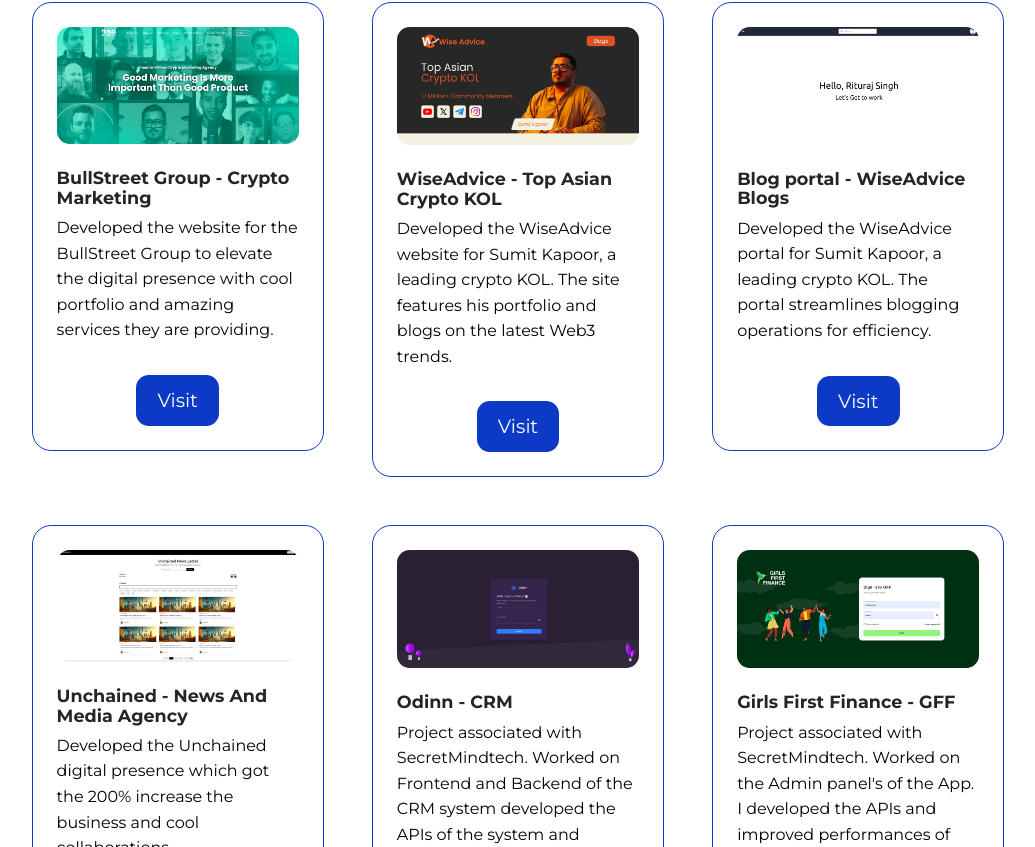
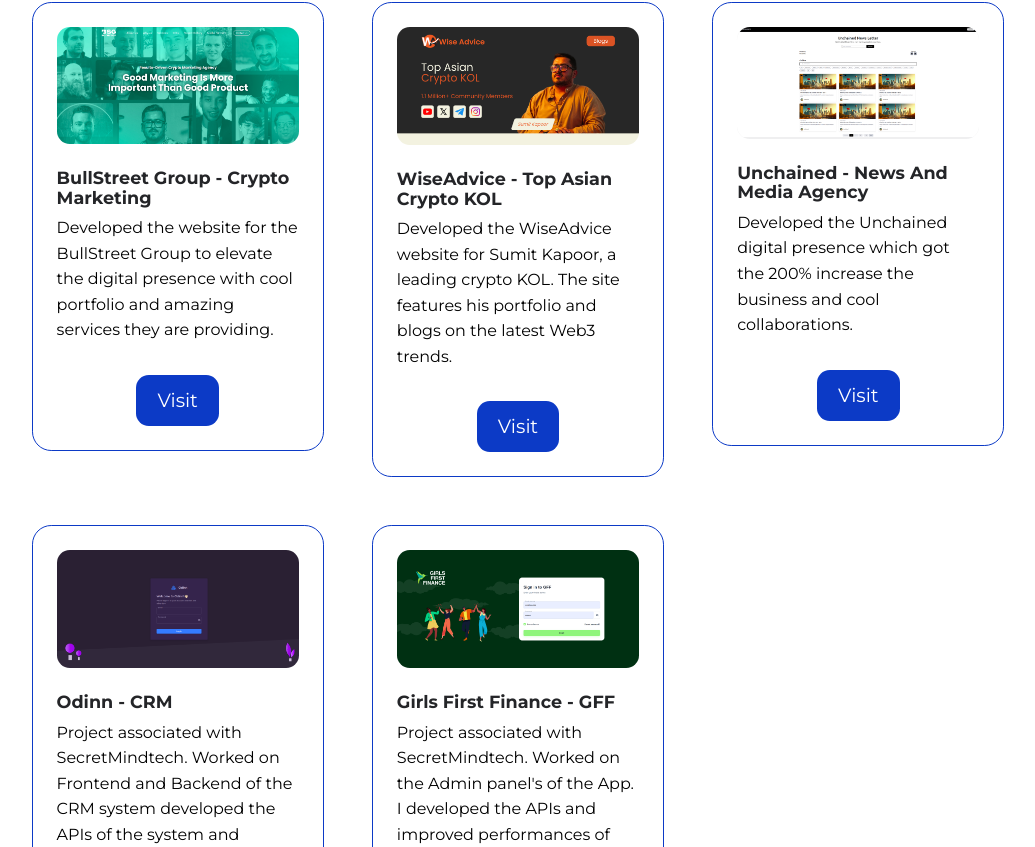
Before and after one commit to RRAJ644/react-portfolio, a React (Create React App) app: page / in a window 1280 px wide. Shown: the part 3773-4620 px from the top of the page, without its empty margins (122-1157 px from the left). Built offline with nearby package versions, Linux system fonts and the light colour scheme.

Commit message:
remove project

```diff
--- a/src/sections/portfolio/data.js
+++ b/src/sections/portfolio/data.js
@@ -34,15 +34,15 @@
     visit: 'https://wiseadvice.in/',
   },
 
-  {
-    id: 3,
-    category: 'frontend',
-    image: Image3,
-    title: 'Blog portal - WiseAdvice Blogs',
-    // desc: 'Developed the in house portal for WiseAdvice which is a brand of Sumit Kapoor-the top crypto KOL to facilitate the operation of blogging effectively and efficiently.',
-    desc: 'Developed the WiseAdvice portal for Sumit Kapoor, a leading crypto KOL. The portal streamlines blogging operations for efficiency.',
-    visit: 'https://clever-bublanina-62161e.netlify.app/login',
-  },
+  // {
+  //   id: 3,
+  //   category: 'frontend',
+  //   image: Image3,
+  //   title: 'Blog portal - WiseAdvice Blogs',
+  //   // desc: 'Developed the in house portal for WiseAdvice which is a brand of Sumit Kapoor-the top crypto KOL to facilitate the operation of blogging effectively and efficiently.',
+  //   desc: 'Developed the WiseAdvice portal for Sumit Kapoor, a leading crypto KOL. The portal streamlines blogging operations for efficiency.',
+  //   visit: 'https://clever-bublanina-62161e.netlify.app/login',
+  // },
 
   {
     id: 4,
```
